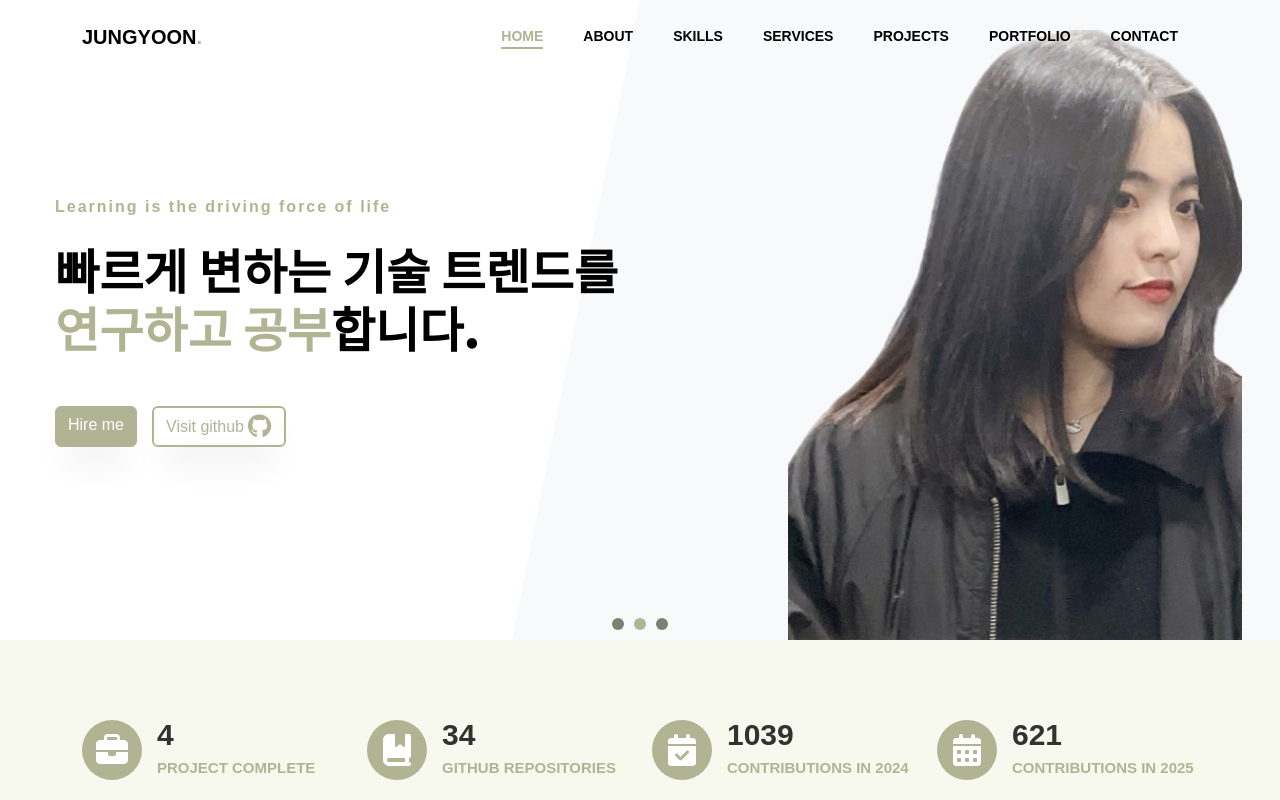
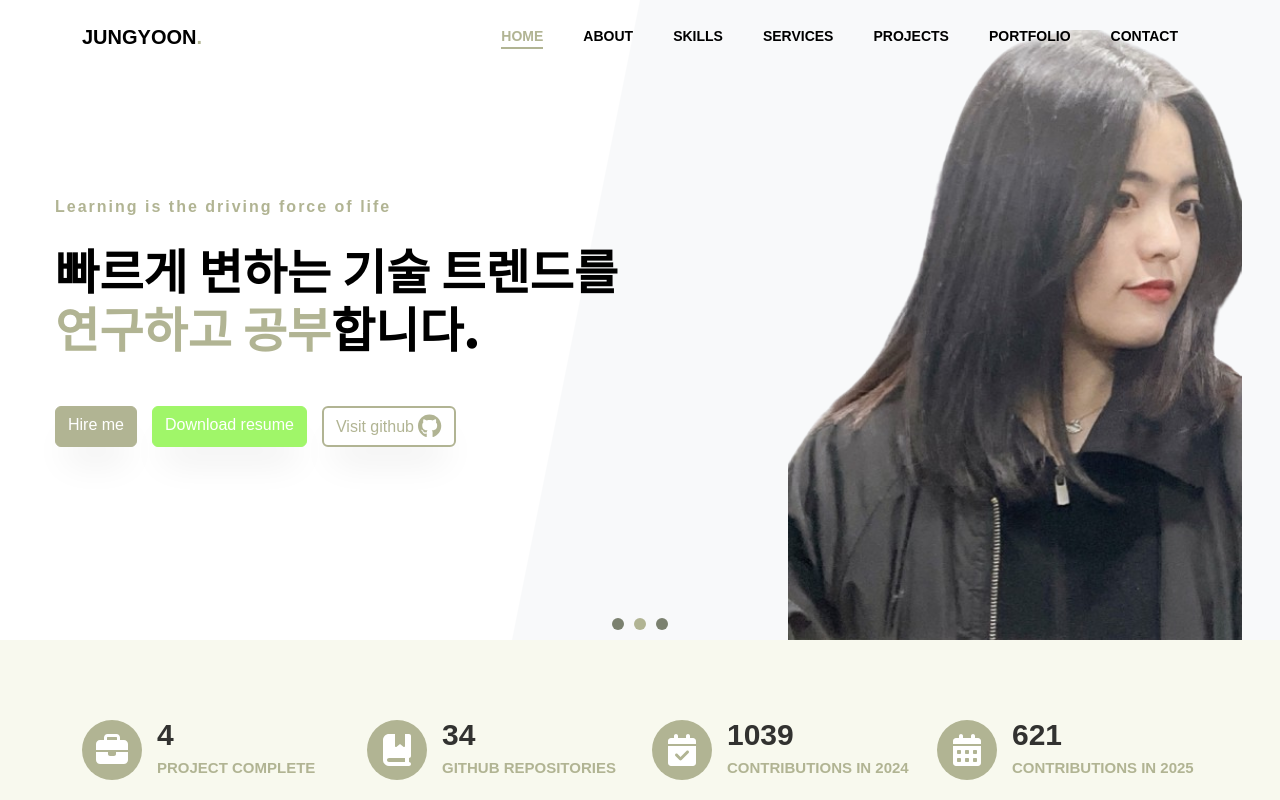
Before and after one commit to jungyoonn/portfolio, a React (Create React App) app: page / in a window 1280 px wide. Shown: the top 800 px of the page. Built offline with nearby package versions, Linux system fonts and the light colour scheme.

Commit message:
이력서 다운로드 링크 추가

```diff
--- a/src/components/home/Hero.jsx
+++ b/src/components/home/Hero.jsx
@@ -81,6 +81,7 @@ const Hero = () => {
                   <div className="button-group">
                     <a href="#contact-section" className="btn btn-primary">Hire me</a>
                     {/* <a href="#" className="btn btn-outline-primary">Visit github</a> */}
+                    <Link to={"https://s3.ap-northeast-2.amazonaws.com/eeerrorcode.bucket/uploads/portfolio/resume_%ED%97%88%EC%A0%95%EC%9C%A4.zip"} className="btn btn-secondary">Download resume</Link>
                     <Link to={"https://github.com/jungyoonn"} className="btn btn-outline-primary">Visit github <FontAwesomeIcon icon={faGithub} className='fa-xl' /></Link>
                   </div>
                 </div>
```
